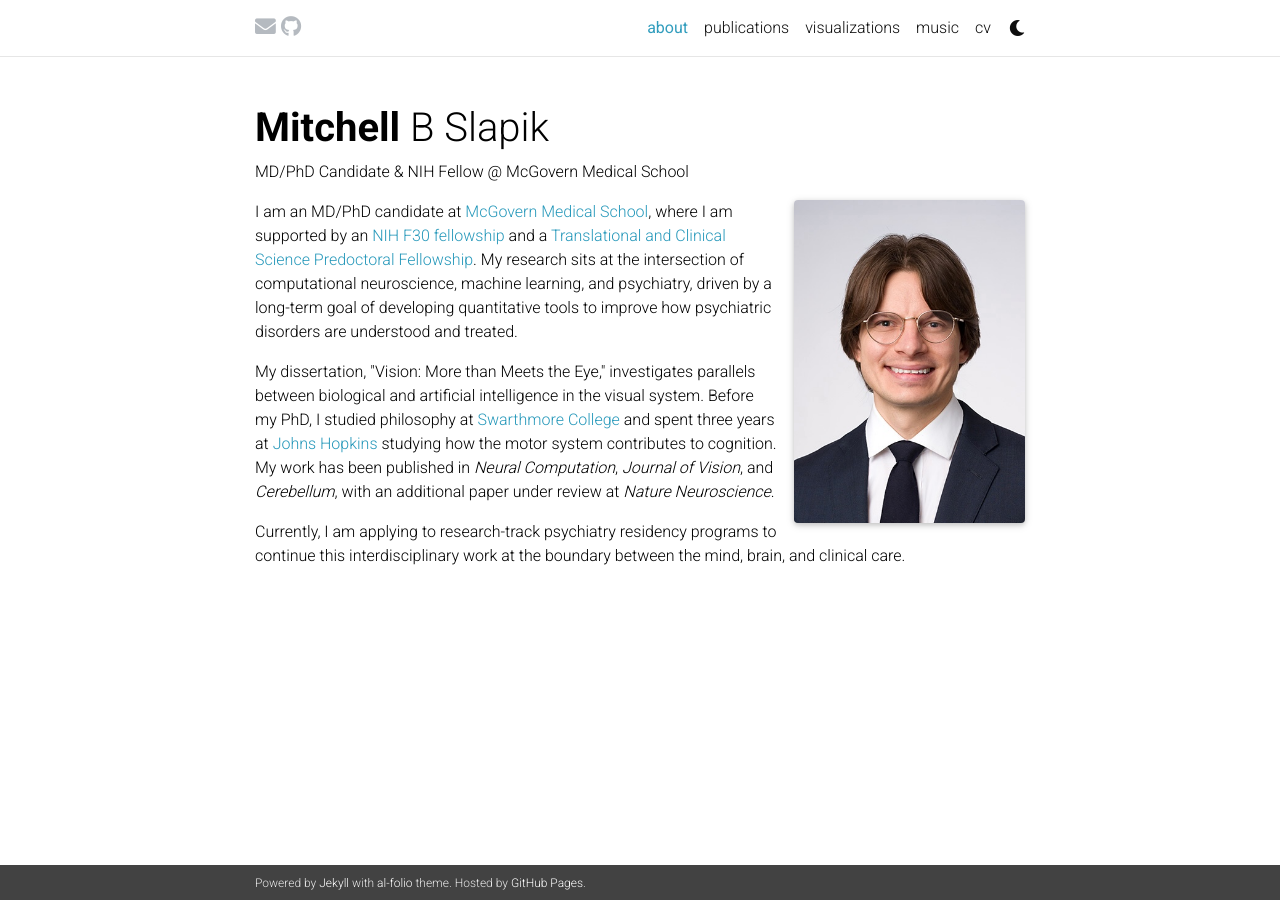
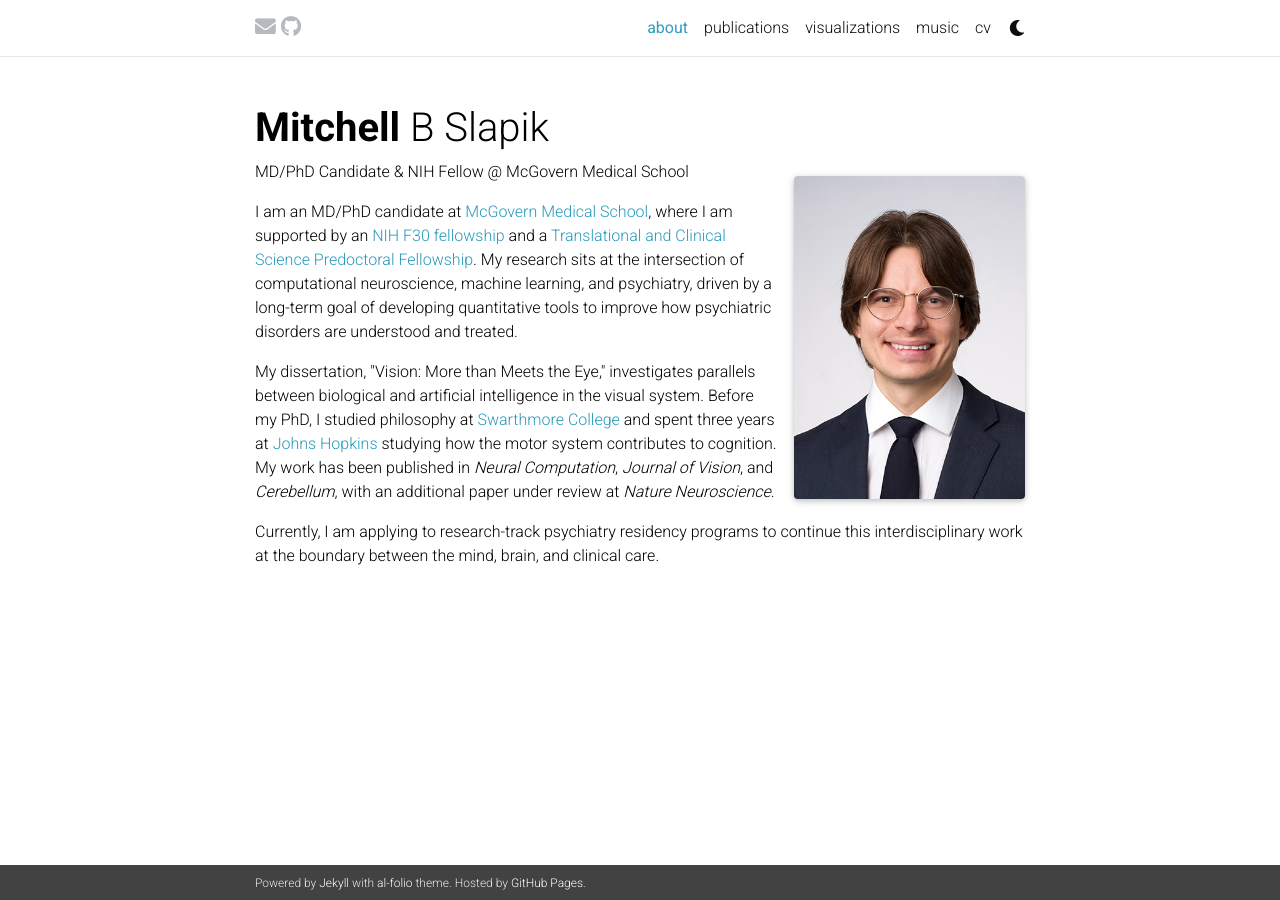
Before and after one commit to mitchellslapik/mitchellslapik.github.io, a Jekyll site: the page built from _pages/about.md, in a window 1280 px wide. Built offline with Jekyll 4.4.1, drawn with Linux system fonts in a browser that asks for light colours; full-size pictures stand in for the smaller copies a plugin makes; comment, search, counter and statistics services are not loaded; a style sheet for code colours, icons or effects is not loaded.

Commit message:
Update _base.scss

```diff
--- a/_sass/_base.scss
+++ b/_sass/_base.scss
@@ -109,7 +109,7 @@ blockquote {
 
 @media (min-width: 576px) {
   .profile {
-    margin-top: 0rem;
+    margin-top: -1.5rem;
     width: 30%;
     .address {
       p { display: block; }
```
